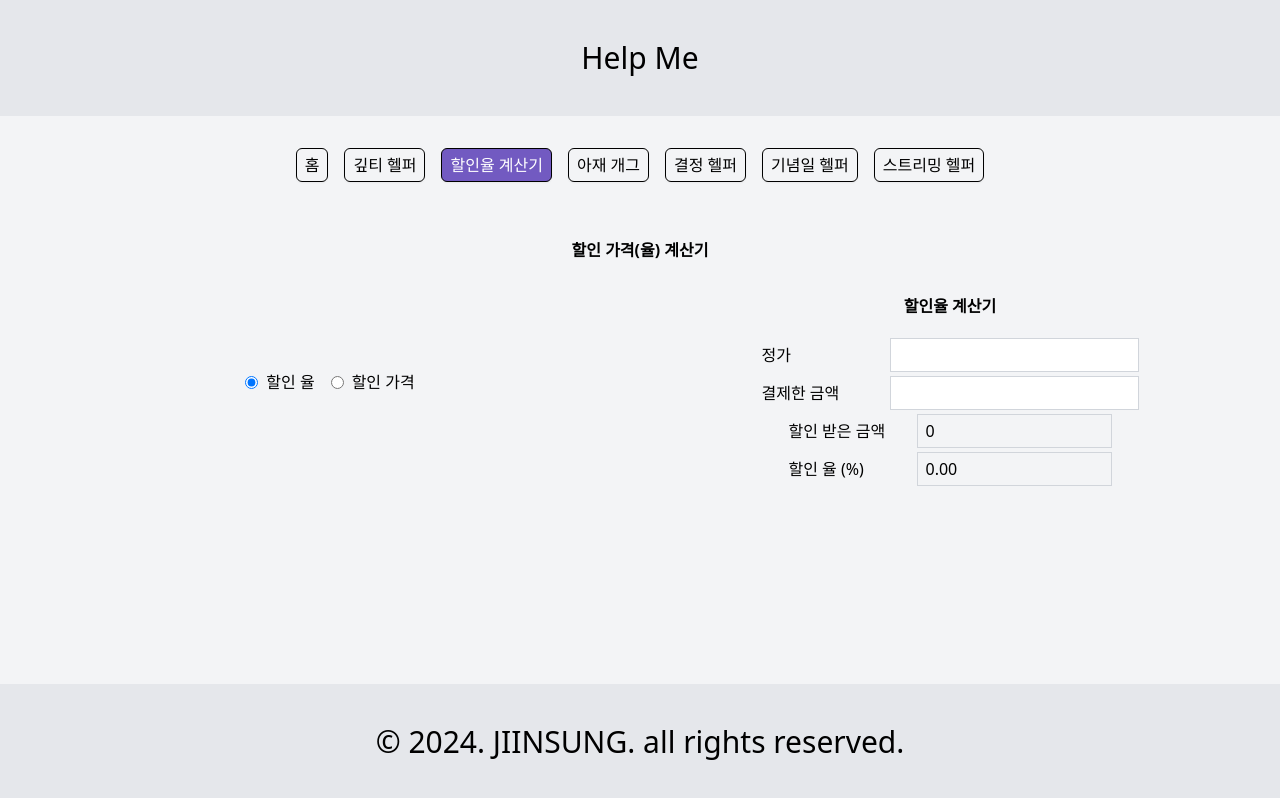
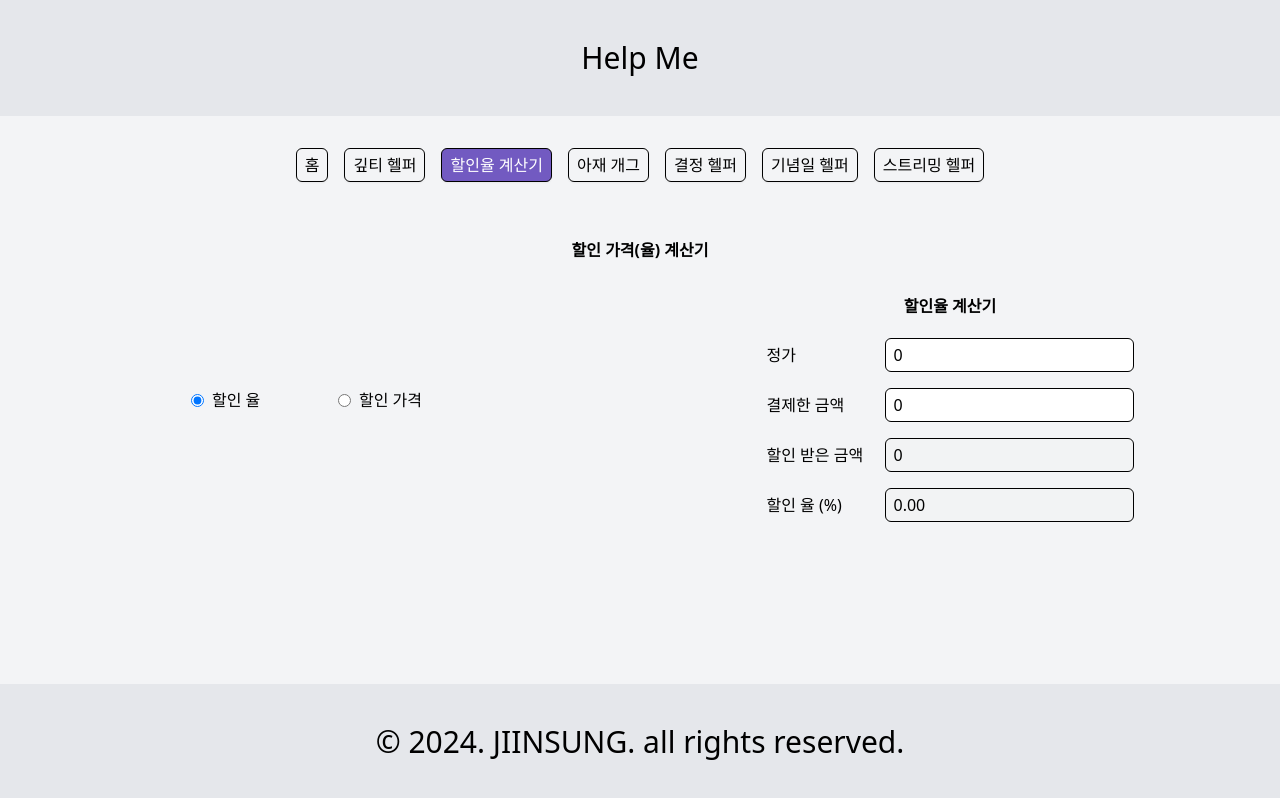
Before and after one commit to JIINSUNG/MyHelper, a Next.js app: page /discount in a window 1280 px wide. Built offline with nearby package versions, Linux system fonts and the light colour scheme.

Commit message:
refactor : Input 공통 컴포넌트화

```diff
--- a/src/features/discount/component/DiscountCalculator.tsx
+++ b/src/features/discount/component/DiscountCalculator.tsx
@@ -1,5 +1,6 @@
 'use client';
 import React, { useEffect, useState } from 'react';
+import { Input, InputContainer } from '@/shared/component';
 
 const DiscountCalculator: React.FC = () => {
 	const [originalPrice, setOriginalPrice] = useState<number>(0);
@@ -8,7 +9,7 @@ const DiscountCalculator: React.FC = () => {
 	const [isRate, setIsRate] = useState<boolean>(true);
 
 	useEffect(() => {
-		if (originalPrice <= 0) return;
+		if (originalPrice <= 0 || isNaN(originalPrice)) return;
 
 		if (isRate) {
 			const calculatedRate = (
@@ -20,94 +21,92 @@ const DiscountCalculator: React.FC = () => {
 			const calculatedDiscountPrice = (originalPrice * rate) / 100;
 			setDiscountPrice(calculatedDiscountPrice);
 		}
-	}, [originalPrice, rate, discountPrice, isRate]);
+	}, [originalPrice, rate, discountPrice]);
 
+	useEffect(() => {
+		setRate(0);
+		setDiscountPrice(0);
+	}, [isRate]);
 	return (
 		<section className="flex w-full max-md:flex-wrap gap-2">
 			<div className="flex w-full justify-center items-center gap-4">
-				<label className="flex items-center gap-2">
-					<input
+				<InputContainer>
+					<Input
+						labelRight="할인 율"
 						type="radio"
 						name="option"
 						checked={isRate}
 						onChange={() => setIsRate(true)}
 					/>
-					할인 율
-				</label>
-				<label className="flex items-center gap-2">
-					<input
+					<Input
+						labelRight="할인 가격"
 						type="radio"
 						name="option"
 						checked={!isRate}
 						onChange={() => setIsRate(false)}
 					/>
-					할인 가격
-				</label>
+				</InputContainer>
 			</div>
 
 			{isRate ? (
 				<div className="flex flex-col w-full items-center gap-1">
 					<h2 className="font-bold py-4">할인율 계산기</h2>
-					<label className="flex gap-2 items-center">
-						<span className="w-[120px]">정가</span>
-						<input
+					<InputContainer className="flex-col">
+						<Input
+							label="정가"
 							type="number"
-							className="px-2 py-1 border border-gray-300"
 							onChange={(e) => setOriginalPrice(parseFloat(e.target.value))}
+							value={originalPrice}
 						/>
-					</label>
-					<label className="flex gap-2 items-center">
-						<span className="w-[120px]">결제한 금액</span>
-						<input
+						<Input
+							label="결제한 금액"
 							type="number"
-							className="px-2 py-1 border border-gray-300"
 							onChange={(e) => setDiscountPrice(parseFloat(e.target.value))}
+							value={discountPrice}
 						/>
-					</label>
-					<label className="flex gap-2 items-center">
-						<span className="w-[120px]">할인 받은 금액</span>
-						<div className="w-[195px] px-2 py-1 border border-gray-300">
-							{originalPrice - discountPrice}
-						</div>
-					</label>
-					<label className="flex gap-2 items-center">
-						<span className="w-[120px]">할인 율 (%)</span>
-						<div className="w-[195px] px-2 py-1 border border-gray-300">
-							{rate.toFixed(2)}
-						</div>
-					</label>
+						<Input
+							label="할인 받은 금액"
+							type="number"
+							disabled={true}
+							value={originalPrice - discountPrice}
+						/>
+						<Input
+							label="할인 율 (%)"
+							type="number"
+							disabled={true}
+							value={rate.toFixed(2)}
+						/>
+					</InputContainer>
 				</div>
 			) : (
 				<div className="flex flex-col w-full items-center gap-1">
 					<h2 className="font-bold  py-4">할인 가격 계산기</h2>
-					<label className="flex gap-2 items-center">
-						<span className="w-[120px]">정가</span>
-						<input
+					<InputContainer className="flex-col">
+						<Input
+							label="정가"
 							type="number"
-							className="px-2 py-1 border border-gray-300"
 							onChange={(e) => setOriginalPrice(parseFloat(e.target.value))}
+							value={originalPrice}
 						/>
-					</label>
-					<label className="flex gap-2 items-center">
-						<span className="w-[120px]">할인 율 (%)</span>
-						<input
+						<Input
+							label="할인 율 (%)"
 							type="number"
-							className="px-2 py-1 border border-gray-300"
 							onChange={(e) => setRate(parseFloat(e.target.value))}
+							value={rate}
 						/>
-					</label>
-					<label className="flex gap-2 items-center">
-						<span className="w-[120px]">할인 금액</span>
-						<div className="w-[195px] px-2 py-1 border border-gray-300">
-							{discountPrice.toFixed(0)}
-						</div>
-					</label>
-					<label className="flex gap-2 items-center">
-						<span className="w-[120px]">결제 금액</span>
-						<div className="w-[195px] px-2 py-1 border border-gray-300">
-							{originalPrice - discountPrice}
-						</div>
-					</label>
+						<Input
+							label="할인 금액"
+							type="number"
+							disabled={true}
+							value={discountPrice.toFixed(0)}
+						/>
+						<Input
+							label="결제 금액"
+							type="number"
+							disabled={true}
+							value={originalPrice - discountPrice}
+						/>
+					</InputContainer>
 				</div>
 			)}
 		</section>
--- a/src/features/gifticon/component/GifticonCalculator.tsx
+++ b/src/features/gifticon/component/GifticonCalculator.tsx
@@ -2,6 +2,7 @@
 
 import React, { useEffect, useState } from 'react';
 import { usePriceContext } from '@/app/context/PriceContext';
+import { Input, InputContainer } from '@/shared/component';
 
 export type GifticonCalculatorProps = {
 	className?: string;
@@ -55,67 +56,57 @@ const GifticonCalculator: React.FC<GifticonCalculatorProps> = ({
 			className={`flex max-md:flex-wrap w-full border-b border-black ${className}`}
 		>
 			<div className="flex flex-col w-full max-md:items-center gap-2 p-4">
-				<div>
-					<label className="flex gap-2">
-						깊티 금액
-						<input
+				<InputContainer>
+					<Input
+						label="깊티 금액"
 						type="number"
-							className="border border-black rounded-md"
 						onChange={handleGifticonPriceChange}
 					/>
-					</label>
-				</div>
+				</InputContainer>
 				<div>
 					<div className="flex flex-col ml-2 gap-1">
-						<div className="flex gap-2">
-							<label className="flex gap-2">
-								<input
+						<InputContainer>
+							<Input
+								labelRight="할인율"
 								type="radio"
 								name="option"
 								checked={mode === 0}
 								onChange={handleModeChange(0)}
 							/>
-								할인율
-							</label>
-							<input
+							<Input
+								labelRight="%"
 								type="number"
 								min="0"
 								max="100"
-								className="border border-black rounded-md"
 								onChange={handleRateChange}
 								disabled={mode !== 0}
 							/>
-							%
-						</div>
-						<div className="flex gap-2">
-							<label className="flex gap-2">
-								<input
+						</InputContainer>
+						<InputContainer>
+							<Input
+								labelRight="할인가격"
 								type="radio"
 								name="option"
 								checked={mode === 1}
 								onChange={handleModeChange(1)}
 							/>
-								할인가격
-							</label>
-							<input
+							<Input
+								labelRight="원"
 								type="number"
-								className="border border-black rounded-md"
+								name="option"
 								onChange={handlePriceChange}
 								disabled={mode !== 1}
 							/>
-							원
-						</div>
-						<div className="flex gap-2">
-							<label className="flex gap-2">
-								<input
+						</InputContainer>
+						<InputContainer>
+							<Input
+								labelRight="60% 환불"
 								type="radio"
 								name="option"
 								checked={mode === 2}
 								onChange={handleModeChange(2)}
 							/>
-								60% 환불
-							</label>
-						</div>
+						</InputContainer>
 					</div>
 				</div>
 			</div>
@@ -123,12 +114,9 @@ const GifticonCalculator: React.FC<GifticonCalculatorProps> = ({
 			<div className="flex flex-col w-full gap-2 p-4 max-md:p-2">
 				<div className="flex flex-col w-full">
 					<div className="flex max-md:justify-center">
-						<div className="flex items-center gap-2">
-							<p>최소 결제 금액</p>
-							<div className="border border-black rounded-md px-4 py-2">
-								{minPrice}
-							</div>
-						</div>
+						<InputContainer>
+							<Input label="최소 결제 금액" disabled={true} value={minPrice} />
+						</InputContainer>
 					</div>
 				</div>
 			</div>
--- a/src/shared/component/Input.tsx
+++ b/src/shared/component/Input.tsx
@@ -1,13 +1,31 @@
 import React, { InputHTMLAttributes } from 'react';
+import { twMerge } from 'tailwind-merge';
 
-export type InputProps = InputHTMLAttributes<HTMLInputElement>;
+export type InputProps = InputHTMLAttributes<HTMLInputElement> & {
+	label?: string;
+	labelRight?: string;
+};
 
-const Input: React.FC<InputProps> = ({ ...rest }) => {
+const Input: React.FC<InputProps> = ({ label, labelRight, ...rest }) => {
+	if (label || labelRight) {
+		return (
+			<label className="flex items-center gap-2">
+				{label && <span className="min-w-[110px]">{label}</span>}
+				<input
+					className={twMerge(
+						rest.type === 'radio'
+							? ''
+							: 'px-2 py-1 border border-black rounded-md',
+					)}
+					{...rest}
+				/>
+				{labelRight && <span className="min-w-[110px]">{labelRight}</span>}
+			</label>
+		);
+	}
+
 	return (
-		<input
-			className="rounded-md border border-black px-2 py-4 mb-2 w-full"
-			{...rest}
-		/>
+		<input className="px-2 py-2 border border-black rounded-md" {...rest} />
 	);
 };
 
--- /dev/null
+++ b/src/shared/component/InputContainer.tsx
@@ -0,0 +1,20 @@
+import React, { ReactNode } from 'react';
+import { twMerge } from 'tailwind-merge';
+
+export type InputContainerProps = {
+	className?: string;
+	children: ReactNode;
+};
+
+const InputContainer: React.FC<InputContainerProps> = ({
+	className,
+	children,
+}) => {
+	return (
+		<div className={twMerge('flex items-center gap-4', className)}>
+			{children}
+		</div>
+	);
+};
+
+export default InputContainer;
--- a/src/shared/component/index.ts
+++ b/src/shared/component/index.ts
@@ -3,3 +3,4 @@ export { default as Input } from './Input';
 export { default as InputModal } from './InputModal';
 export { default as LinkButton } from './LinkButton';
 export { default as Button } from './Button';
+export { default as InputContainer } from './InputContainer';
```
Lines whose indentation alone changed are shown as unchanged.
